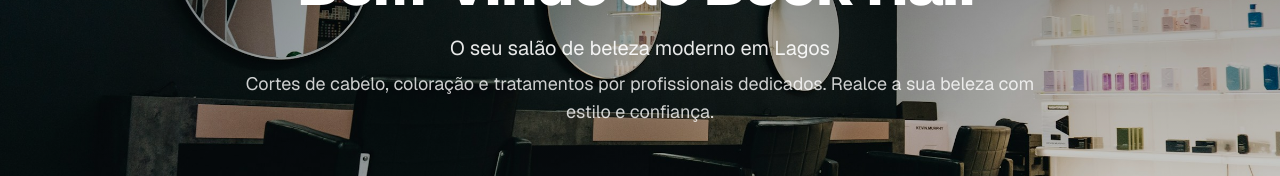
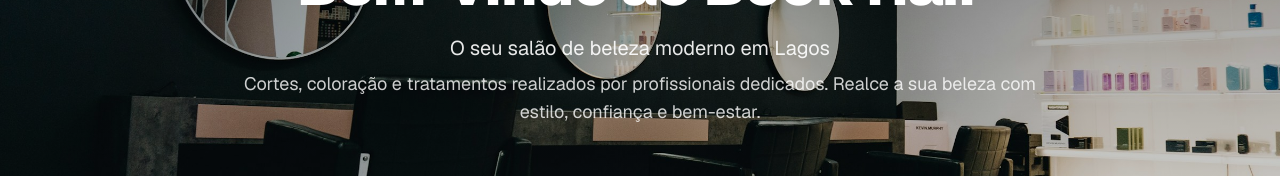
Before and after one commit to Quim222/bookhair, a Next.js app: page / in a window 1280 px wide. Shown: the part 356-532 px from the top of the page. Built offline with nearby package versions, Linux system fonts and the light colour scheme; no server answers.

Commit message:
alterações no texto e no newbookings

```diff
--- a/src/app/page.tsx
+++ b/src/app/page.tsx
@@ -87,8 +87,8 @@ export default function Home() {
               O seu salão de beleza moderno em Lagos
             </p>
             <p className="mt-2 text-base md:text-lg text-white/80">
-              Cortes de cabelo, coloração e tratamentos por profissionais
-              dedicados. Realce a sua beleza com estilo e confiança.
+              Cortes, coloração e tratamentos realizados por profissionais
+              dedicados. Realce a sua beleza com estilo, confiança e bem-estar.
             </p>
           </div>
 
--- a/src/components/NewBooking.tsx
+++ b/src/components/NewBooking.tsx
@@ -113,7 +113,7 @@ export default function NewBooking({ open, onClose, dashboard, date: initialDate
       const guest = isGuest;
 
       const payload = {
-        employerId: data.get("employee"),
+        employeeId: data.get("employee"),
         serviceId: data.get("service"),
         startTime: `${dateStr}T${timeStr}:00`,
         ...(guest
--- a/src/components/SlideOver.tsx
+++ b/src/components/SlideOver.tsx
@@ -91,7 +91,7 @@ export default function SlideOver({
                 <h2 className="truncate text-base font-semibold">{title}</h2>
                 <button
                   onClick={onClose}
-                  className="rounded-md border px-2 py-1 text-sm hover:bg-zinc-50 dark:border-zinc-700 dark:hover:bg-zinc-800"
+                  className="rounded-md border px-2 py-1 text-sm text-black dark:text-white hover:bg-zinc-50  dark:border-white dark:hover:bg-white/10 transition"
                   aria-label="Fechar"
                 >
                   ✕
```
